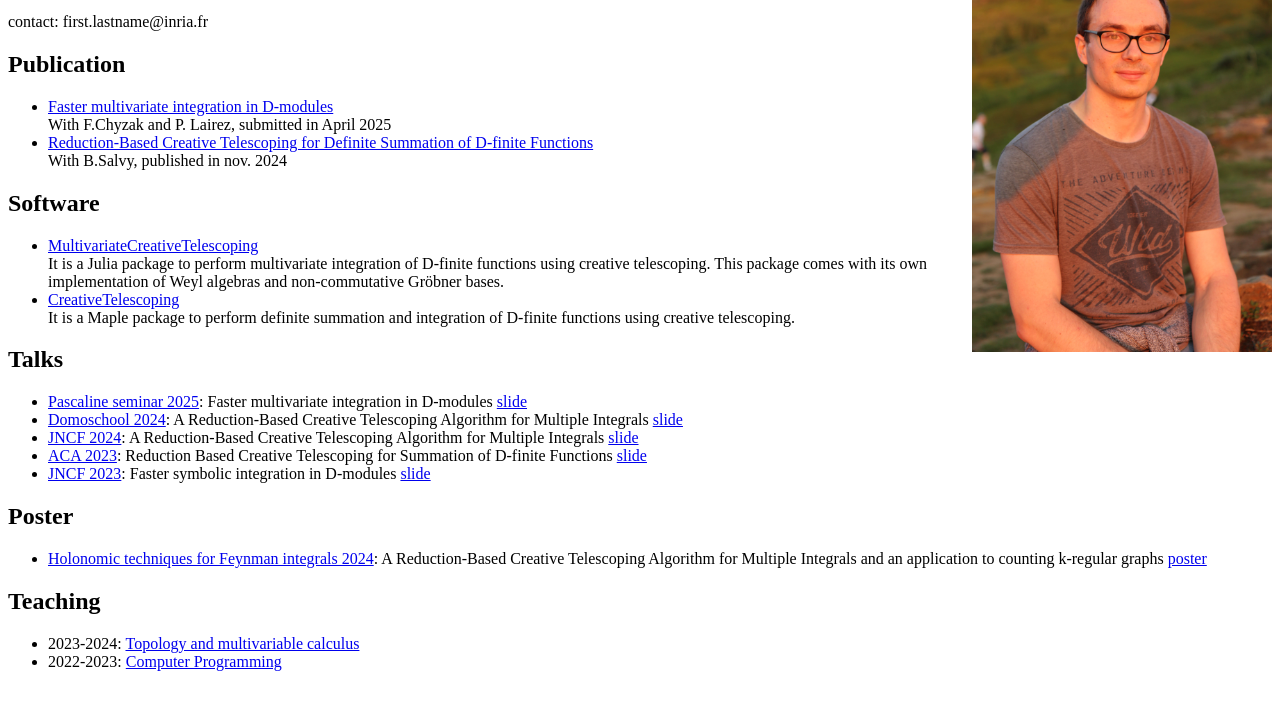
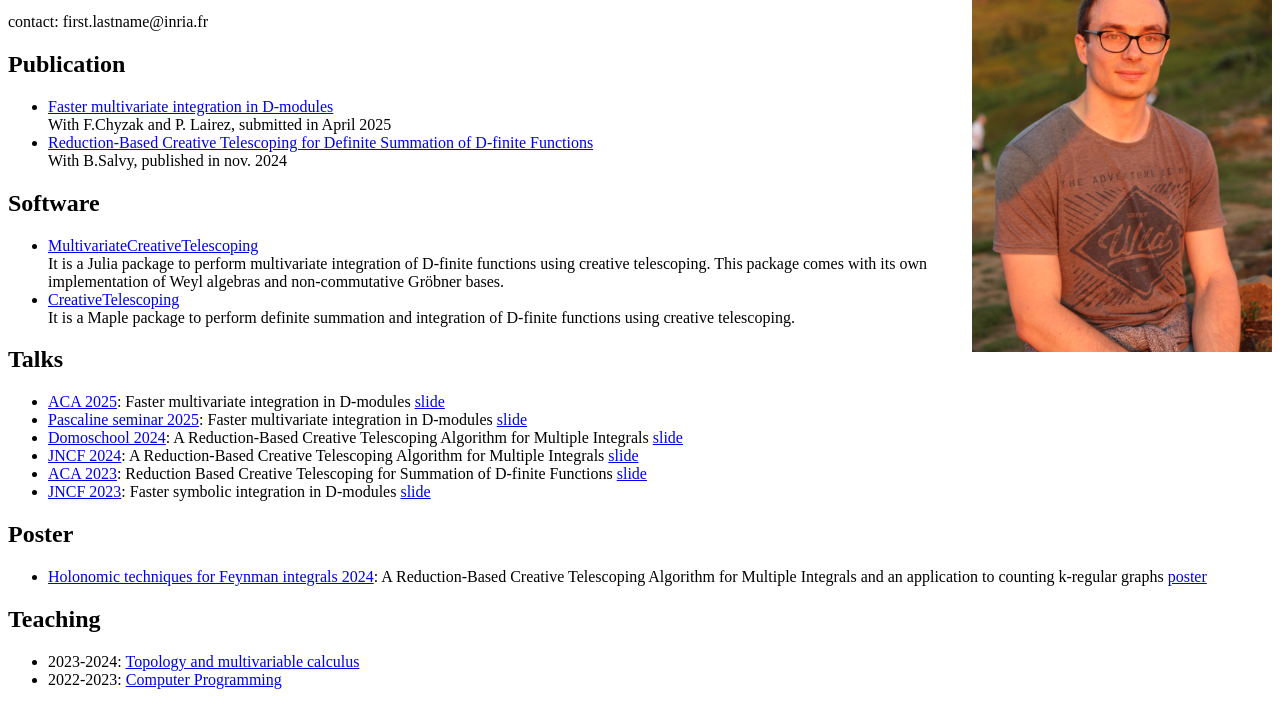
Before and after one commit to HBrochet/hbrochet.github.io, a plain HTML site: page index.html in a window 1280 px wide. Shown: the part 119-824 px from the top of the page. Drawn offline with Linux system fonts and the light colour scheme.

Commit message:
adding ACA's talk

```diff
--- a/index.html
+++ b/index.html
@@ -38,6 +38,8 @@
 
         <h2>Talks</h2>
         <ul>
+            <li> <a href="https://aca2025.github.io/">ACA 2025</a>:
+                Faster multivariate integration in D-modules <a href ="./diapo/ACA_2025.pdf"> slide</a></li>
             <li> <a href="https://pascaline.gitlabpages.inria.fr/seminar.en.html">Pascaline seminar 2025</a>:
                 Faster multivariate integration in D-modules <a href ="./diapo/Pascaline_seminar.pdf"> slide</a></li>
             <li> <a href="https://www.arsunivco.eu/lecturers-domoschool-2024-edition/">Domoschool 2024</a>:
```
Also changed, not shown: 1 other file.
